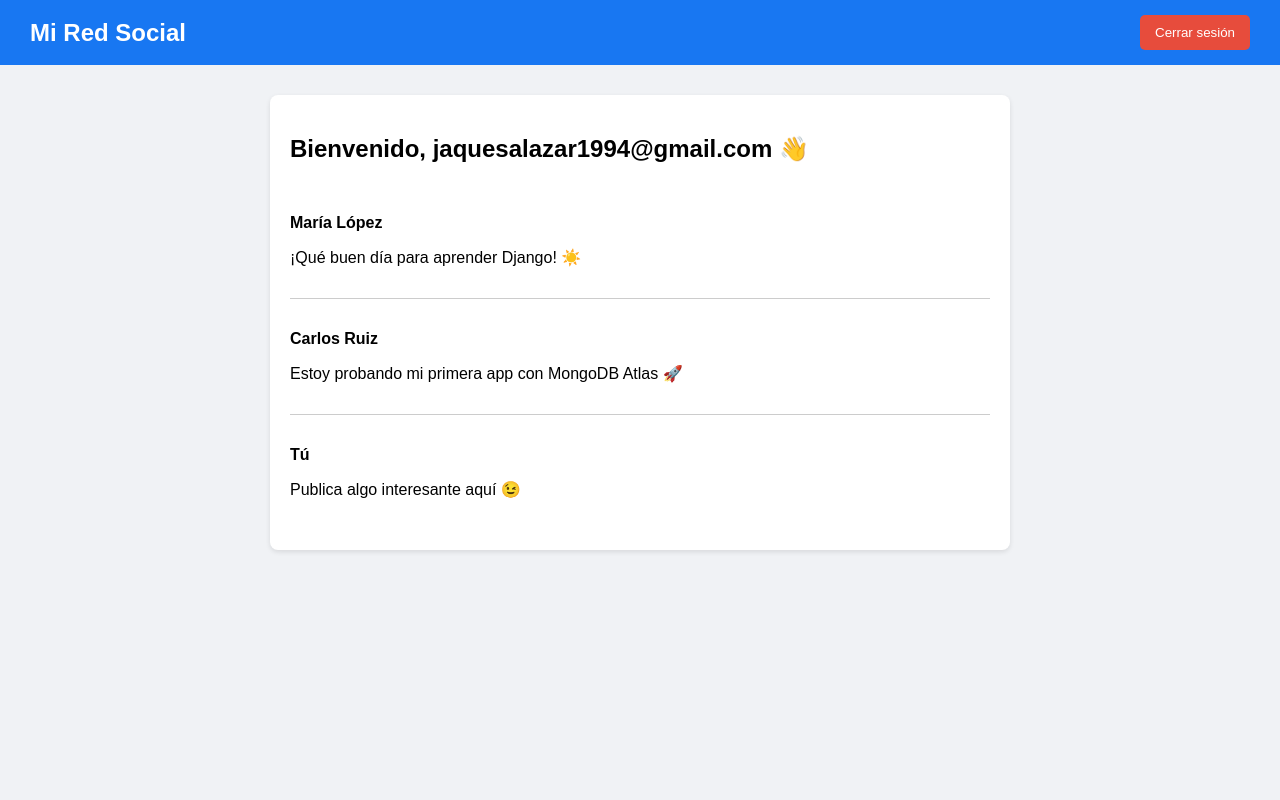
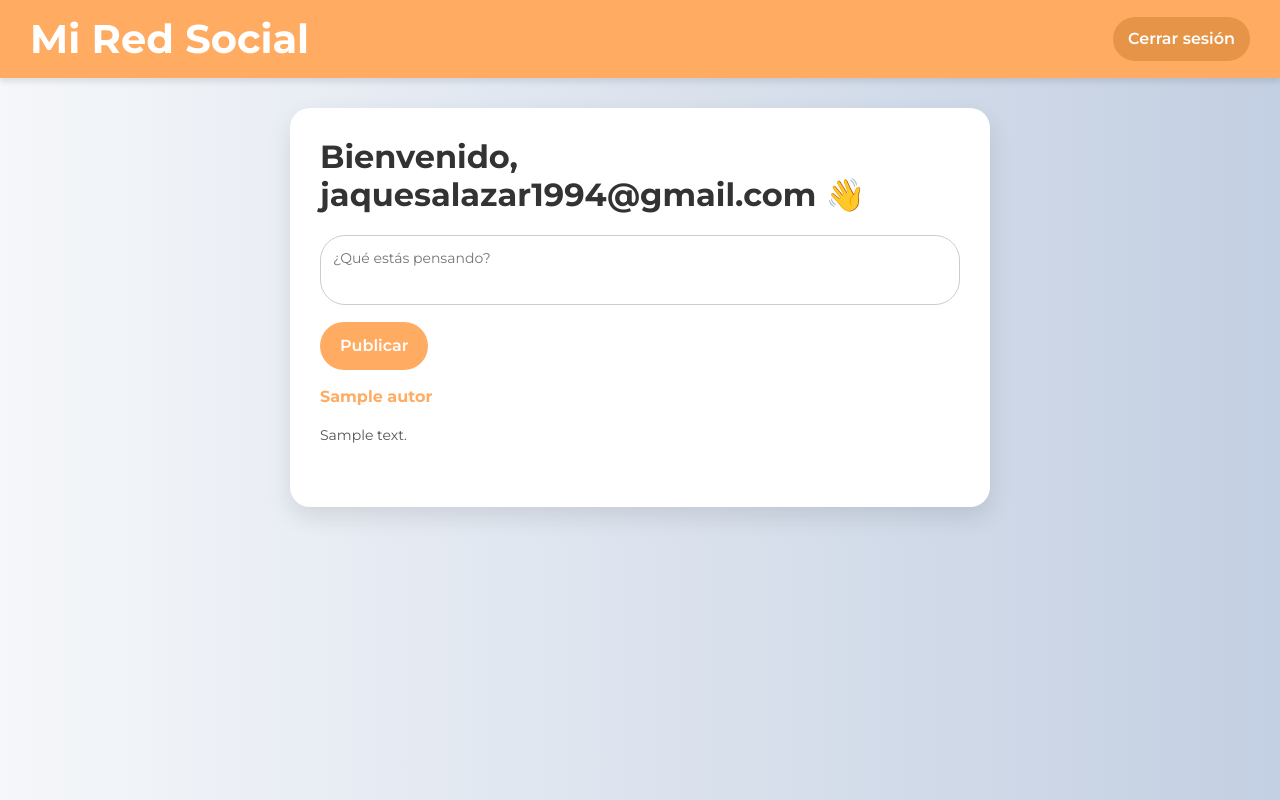
Before and after one commit to jaquesalazar/red_social, a Django app: template red_social/myapp/templates/myapp/red_social.html in a window 1280 px wide. Run offline with Django 5.2, Linux system fonts and the light colour scheme; data comes from the database, SQL or seed files in the repository; tables that the repository leaves empty hold one stand-in row (values such as "Sample post"); the template is opened without the code that fills it: values that come from a table or form of the project are taken from there, most other values are stand-ins (such as "Sample title", 1, 10 or a date in 2020); one stand-in notice (Sample message) is shown.

Commit message:
muchas cosas mas

```diff
--- a/red_social/myapp/templates/myapp/red_social.html
+++ b/red_social/myapp/templates/myapp/red_social.html
@@ -4,55 +4,139 @@
     <meta charset="UTF-8">
     <meta name="viewport" content="width=device-width, initial-scale=1.0">
     <title>Mi Red Social</title>
+    <link href="https://cdn.jsdelivr.net/npm/bootstrap@5.3.2/dist/css/bootstrap.min.css" rel="stylesheet">
+    <link href="https://fonts.googleapis.com/css2?family=Montserrat:wght@400;600;700&display=swap" rel="stylesheet">
     <style>
         body {
-            font-family: Arial, sans-serif;
-            background-color: #f0f2f5;
+            font-family: "Montserrat", sans-serif;
+            background: linear-gradient(to right, #f5f7fa, #c3cfe2);
             margin: 0;
+            min-height: 100vh;
         }
+
         header {
-            background-color: #1877f2;
+            background-color: #FFAC62;
             color: white;
             padding: 15px 30px;
             display: flex;
             justify-content: space-between;
             align-items: center;
+            box-shadow: 0 4px 6px rgba(0,0,0,0.1);
         }
+
         header h1 {
-            font-size: 24px;
+            font-weight: 700;
             margin: 0;
         }
+
         .btn-cerrar {
-            background-color: #e74c3c;
+            background-color: #e69447;
             border: none;
             padding: 10px 15px;
             color: white;
             cursor: pointer;
-            border-radius: 5px;
+            border-radius: 25px;
+            font-weight: 600;
+            transition: 0.3s;
         }
+
         .btn-cerrar:hover {
-            background-color: #c0392b;
+            background-color: #d07c34;
         }
+
         .contenedor {
             max-width: 700px;
             margin: 30px auto;
-            background-color: white;
-            border-radius: 8px;
-            padding: 20px;
-            box-shadow: 0 2px 5px rgba(0,0,0,0.1);
+            background-color: #fff;
+            border-radius: 20px;
+            padding: 30px;
+            box-shadow: 0 10px 25px rgba(0,0,0,0.1);
         }
+
+        h2 {
+            font-weight: 700;
+            color: #333;
+            margin-bottom: 20px;
+        }
+
+        .publicar textarea {
+            width: 100%;
+            height: 70px;
+            padding: 12px;
+            font-size: 14px;
+            border-radius: 25px;
+            border: 1.5px solid #ccc;
+            outline: none;
+            transition: 0.3s;
+            resize: none;
+        }
+
+        .publicar textarea:focus {
+            border-color: #FFAC62;
+            box-shadow: 0 0 8px rgba(255,172,98,0.5);
+        }
+
+        .btn-publicar {
+            margin-top: 10px;
+            background-color: #FFAC62;
+            color: white;
+            border: none;
+            padding: 12px 20px;
+            border-radius: 25px;
+            font-weight: 600;
+            cursor: pointer;
+            transition: 0.3s;
+        }
+
+        .btn-publicar:hover {
+            background-color: #e69447;
+        }
+
         .post {
-            border-bottom: 1px solid #ccc;
+            border-bottom: 1px solid #eee;
             padding: 15px 0;
         }
+
         .post:last-child {
             border-bottom: none;
         }
+
         .nombre {
-            font-weight: bold;
+            font-weight: 700;
+            color: #FFAC62;
         }
+
         .texto {
             margin-top: 8px;
+            font-size: 14px;
+            color: #555;
+        }
+
+        /* 💬 Mensaje flotante */
+        .mensaje-flotante {
+            position: fixed;
+            top: 50%;
+            left: 50%;
+            transform: translate(-50%, -50%);
+            background-color: #4CAF50;
+            color: white;
+            padding: 20px 30px;
+            border-radius: 20px;
+            font-size: 16px;
+            box-shadow: 0 4px 8px rgba(0,0,0,0.3);
+            opacity: 0;
+            z-index: 9999;
+            animation: aparecer 0.5s ease forwards;
+        }
+
+        @keyframes aparecer {
+            from { opacity: 0; transform: translate(-50%, -55%); }
+            to { opacity: 1; transform: translate(-50%, -50%); }
+        }
+
+        @keyframes desaparecer {
+            from { opacity: 1; transform: translate(-50%, -50%); }
+            to { opacity: 0; transform: translate(-50%, -45%); }
         }
     </style>
 </head>
@@ -67,18 +151,58 @@
 
     <div class="contenedor">
         <h2>Bienvenido, {{ usuario }} 👋</h2>
+
+        <!-- 📝 Formulario para nueva publicación -->
+        <div class="publicar">
+            <form action="{% url 'nueva_publicacion' %}" method="post">
+                {% csrf_token %}
+                <textarea name="contenido" placeholder="¿Qué estás pensando?"></textarea>
+                <button type="submit" class="btn-publicar">Publicar</button>
+            </form>
+        </div>
+
+        <!-- 📰 Lista de publicaciones -->
+        {% for p in publicaciones %}
         <div class="post">
-            <p class="nombre">María López</p>
-            <p class="texto">¡Qué buen día para aprender Django! ☀️</p>
+            <p class="nombre">{{ p.autor }}</p>
+            <p class="texto">{{ p.contenido }}</p>
         </div>
-        <div class="post">
-            <p class="nombre">Carlos Ruiz</p>
-            <p class="texto">Estoy probando mi primera app con MongoDB Atlas 🚀</p>
-        </div>
-        <div class="post">
-            <p class="nombre">Tú</p>
-            <p class="texto">Publica algo interesante aquí 😉</p>
-        </div>
+        {% empty %}
+        <p>No hay publicaciones aún. ¡Sé el primero en escribir algo!</p>
+        {% endfor %}
     </div>
+
+    <!-- 💬 Mostrar mensaje de publicación exitosa -->
+    {% if messages %}
+        {% for message in messages %}
+            {% if "success" in message.tags %}
+                <div id="mensaje-flotante" class="mensaje-flotante">{{ message }}</div>
+            {% endif %}
+        {% endfor %}
+    {% endif %}
+
+    <script>
+    // 🕐 Ocultar mensaje flotante después de 5 segundos
+    const mensaje = document.getElementById("mensaje-flotante");
+    if (mensaje) {
+        setTimeout(() => {
+            mensaje.style.animation = "desaparecer 0.5s ease forwards";
+            setTimeout(() => mensaje.remove(), 150);
+        }, 1500);
+    }
+
+    // 🕒 Control de inactividad
+    let timer;
+    function resetTimer() {
+      clearTimeout(timer);
+      timer = setTimeout(() => {
+        alert("Por seguridad, tu sesión ha expirado.");
+        window.location.href = "{% url 'login' %}";
+      }, 1 * 60 * 1000); // 1 minuto
+    }
+    window.onload = resetTimer;
+    document.onmousemove = resetTimer;
+    document.onkeydown = resetTimer;
+    </script>
 </body>
 </html>
--- a/red_social/myapp/urls.py
+++ b/red_social/myapp/urls.py
@@ -6,6 +6,7 @@
     path("registro/", views.registro, name="registro"),
     path("login/", views.login_view, name="login"),
     path('red_social/', views.red_social, name='red_social'),
+    path('nueva_publicacion/', views.nueva_publicacion, name='nueva_publicacion'),
     path("bienvenido/", views.bienvenido, name="bienvenido"),
     path("aviso/", views.aviso, name="aviso"),
     path('cerrar_sesion/', views.cerrar_sesion, name='cerrar_sesion'),
```
Also changed, not shown: red_social/myapp/views.py (+48 -9 lines).
